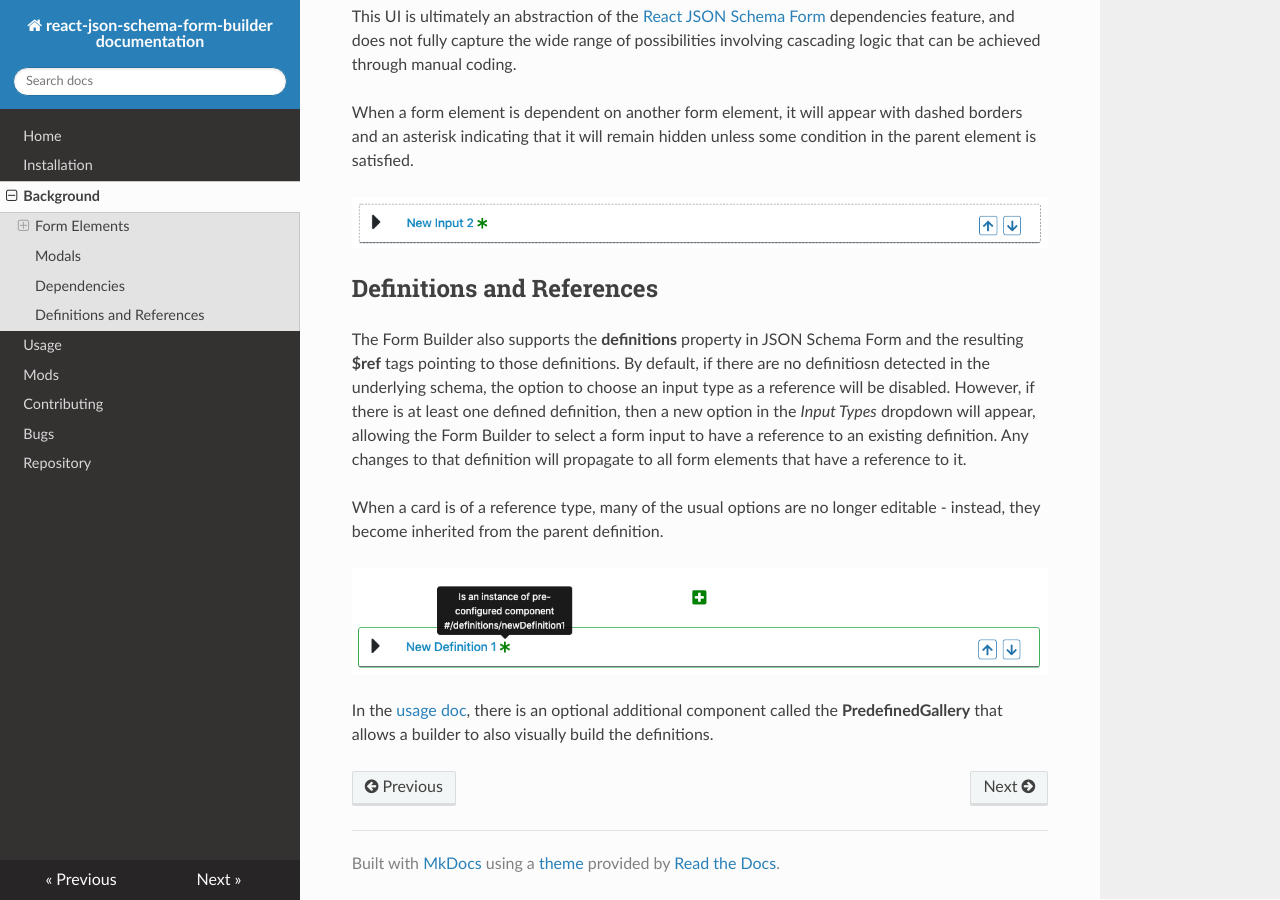
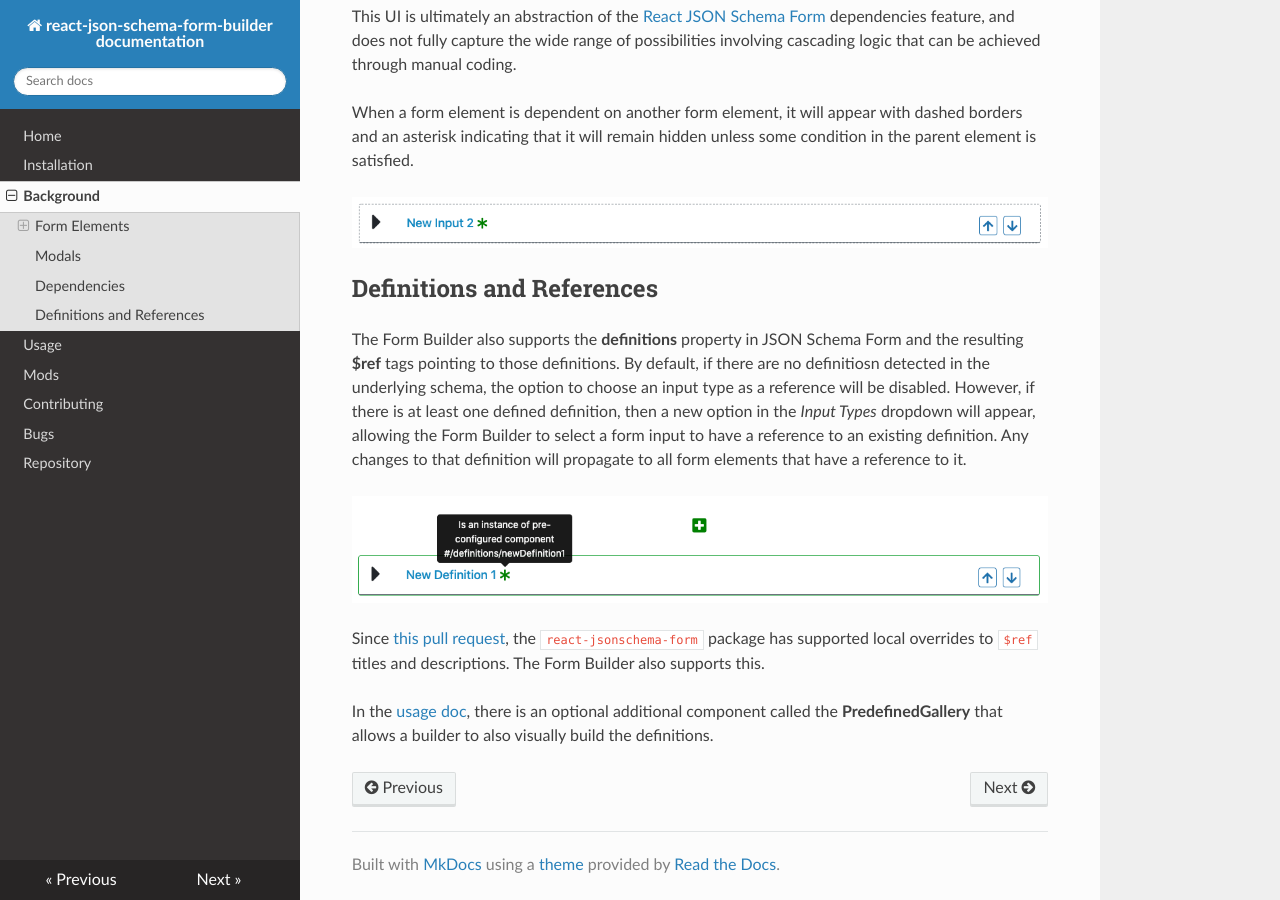
Before and after one commit to ginkgobioworks/react-json-schema-form-builder, an MkDocs documentation site: the page built from docs/Background.md, in a window 1280 px wide and 900 px high, scrolled down 5382 px. Built offline with MkDocs 1.6.1, drawn with Linux system fonts in a browser that asks for light colours; nearby versions of some CDN libraries.

Commit message:
Corrects documentation from last PR

```diff
--- a/docs/Background.md
+++ b/docs/Background.md
@@ -93,8 +93,8 @@ When a form element is dependent on another form element, it will appear with da
 
 The Form Builder also supports the **definitions** property in JSON Schema Form and the resulting **$ref** tags pointing to those definitions. By default, if there are no definitiosn detected in the underlying schema, the option to choose an input type as a reference will be disabled. However, if there is at least one defined definition, then a new option in the *Input Types* dropdown will appear, allowing the Form Builder to select a form input to have a reference to an existing definition. Any changes to that definition will propagate to all form elements that have a reference to it.
 
-When a card is of a reference type, many of the usual options are no longer editable - instead, they become inherited from the parent definition.
-
 ![reference](img/reference.png)
 
+Since [this pull request](https://github.com/rjsf-team/react-jsonschema-form/pull/179), the `react-jsonschema-form` package has supported local overrides to `$ref` titles and descriptions. The Form Builder also supports this.
+
 In the [usage doc](Usage.md), there is an optional additional component called the **PredefinedGallery** that allows a builder to also visually build the definitions.
```
